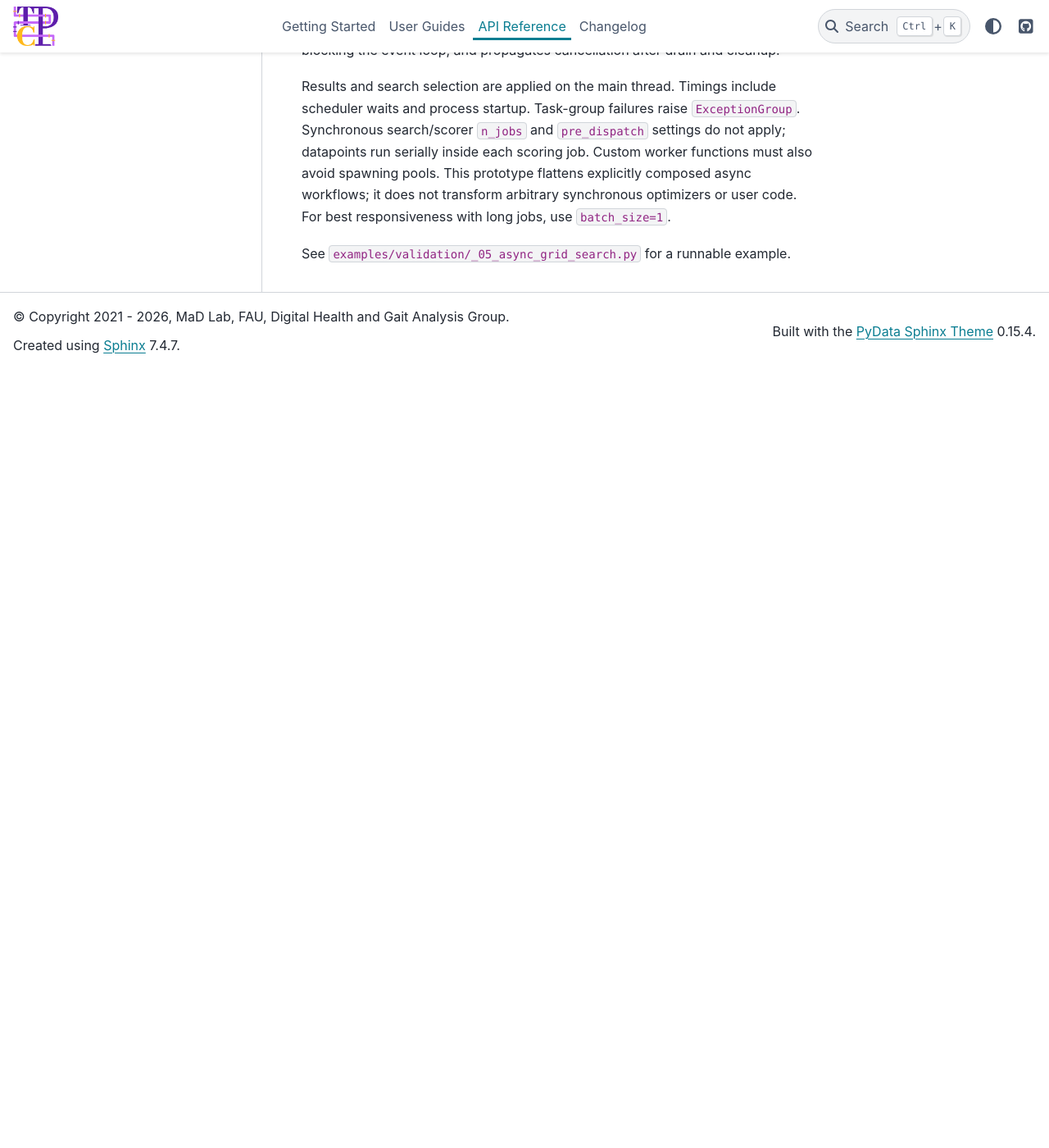
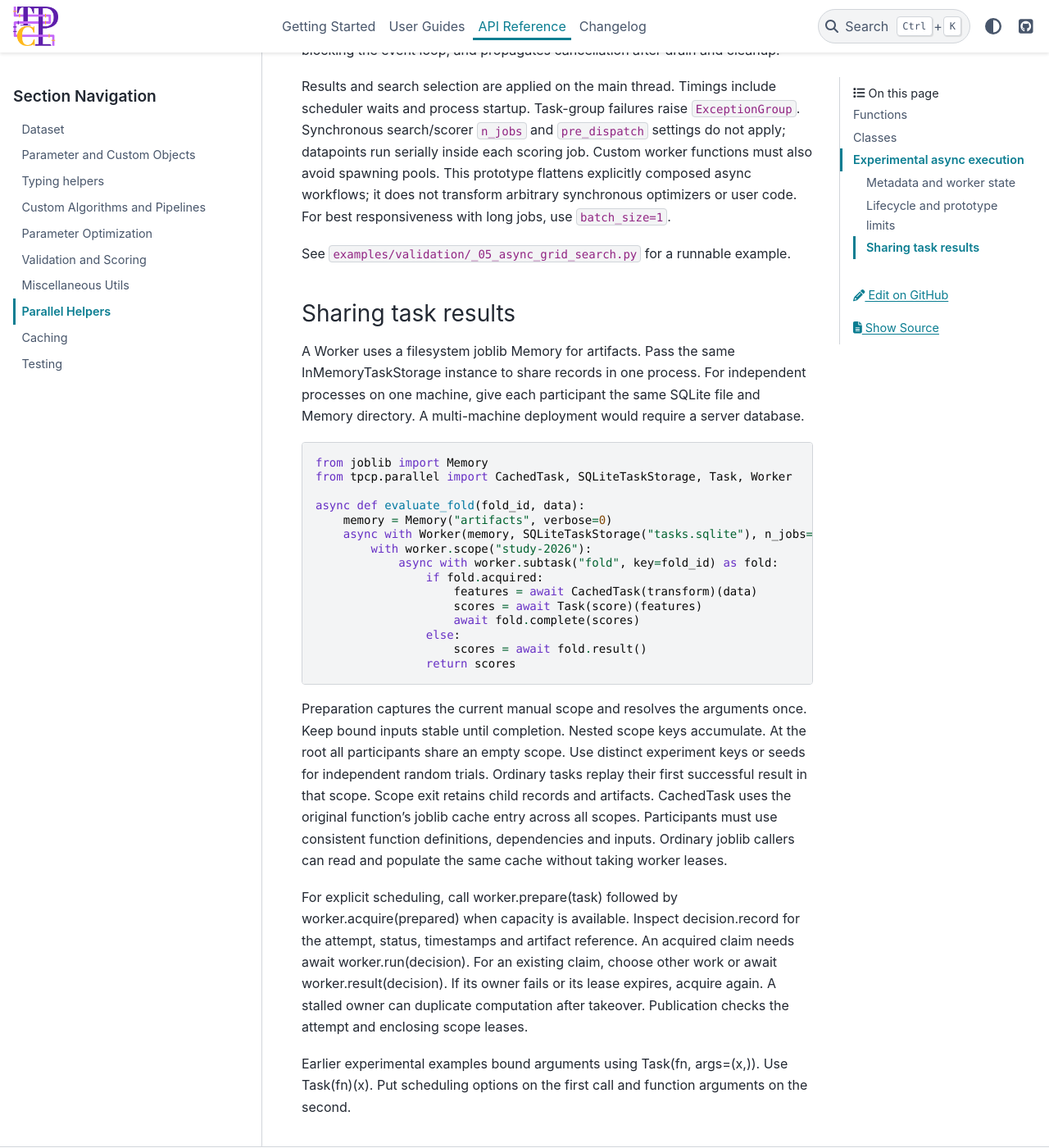
Before and after one commit to mad-lab-fau/tpcp, a Sphinx documentation site: the page built from docs/modules/parallel.rst, in a window 1280 px wide and 1400 px high, scrolled down 2895 px. Shown: the whole window at 82% size. Built offline with Sphinx 7.4.7 and the PyData theme 0.15.4, drawn with Linux system fonts in a browser that asks for light colours; pages that are not in the unit, such as notebooks, are missing from menus; before the commit the page ends 3345 px from its top, so only the background shows below that; some of the changed text lies outside the part shown.

Commit message:
Document experiment scopes, lease recovery and joblib cache sharing

```diff
--- a/docs/modules/parallel.rst
+++ b/docs/modules/parallel.rst
@@ -141,3 +141,51 @@ workflows; it does not transform arbitrary synchronous optimizers or user code.
 For best responsiveness with long jobs, use ``batch_size=1``.
 
 See ``examples/validation/_05_async_grid_search.py`` for a runnable example.
+
+Sharing task results
+~~~~~~~~~~~~~~~~~~~~
+
+A Worker uses a filesystem joblib Memory for artifacts. Pass the same
+InMemoryTaskStorage instance to share records in one process. For independent
+processes on one machine, give each participant the same SQLite file and Memory
+directory. A multi-machine deployment would require a server database.
+
+.. code-block:: python
+
+    from joblib import Memory
+    from tpcp.parallel import CachedTask, SQLiteTaskStorage, Task, Worker
+
+    async def evaluate_fold(fold_id, data):
+        memory = Memory("artifacts", verbose=0)
+        async with Worker(memory, SQLiteTaskStorage("tasks.sqlite"), n_jobs=2) as worker:
+            with worker.scope("study-2026"):
+                async with worker.subtask("fold", key=fold_id) as fold:
+                    if fold.acquired:
+                        features = await CachedTask(transform)(data)
+                        scores = await Task(score)(features)
+                        await fold.complete(scores)
+                    else:
+                        scores = await fold.result()
+                    return scores
+
+Preparation captures the current manual scope and resolves the arguments once.
+Keep bound inputs stable until completion. Nested scope keys accumulate. At
+the root all participants share an empty scope. Use distinct experiment keys
+or seeds for independent random trials. Ordinary tasks replay their first
+successful result in that scope. Scope exit retains child records and artifacts.
+CachedTask uses the original function's joblib cache entry across all scopes.
+Participants must use consistent function definitions, dependencies and inputs.
+Ordinary joblib callers can read and populate the same cache without taking
+worker leases.
+
+For explicit scheduling, call worker.prepare(task) followed by
+worker.acquire(prepared) when capacity is available. Inspect
+decision.record for the attempt, status, timestamps and artifact reference.
+An acquired claim needs await worker.run(decision). For an existing claim,
+choose other work or await worker.result(decision). If its owner fails or
+its lease expires, acquire again. A stalled owner can duplicate computation
+after takeover. Publication checks the attempt and enclosing scope leases.
+
+Earlier experimental examples bound arguments using Task(fn, args=(x,)).
+Use Task(fn)(x). Put scheduling options on the first call and function
+arguments on the second.
```
Also changed, not shown: other parts of docs/modules/parallel.rst (+2 -2 lines), CHANGELOG.md (+4 -0 lines), .agent/task-worker-plan.md (added), 2 other files.
